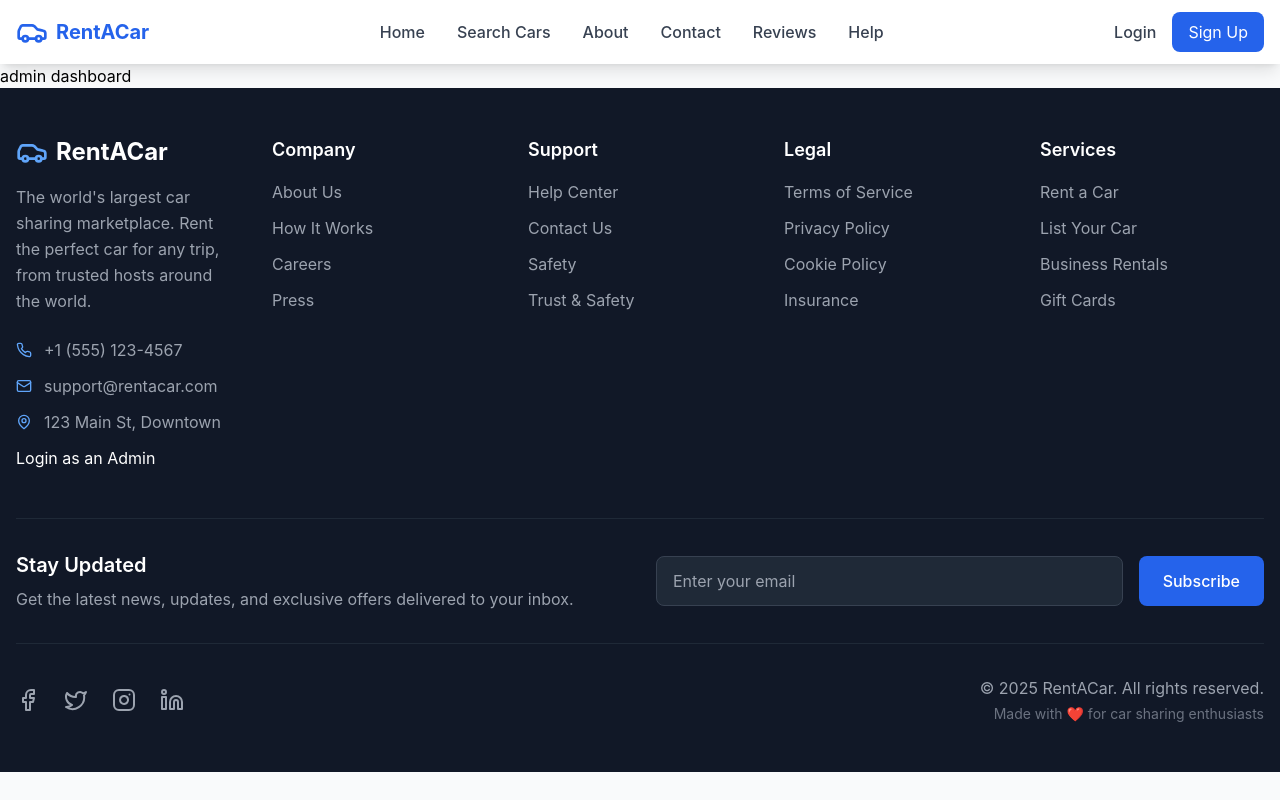
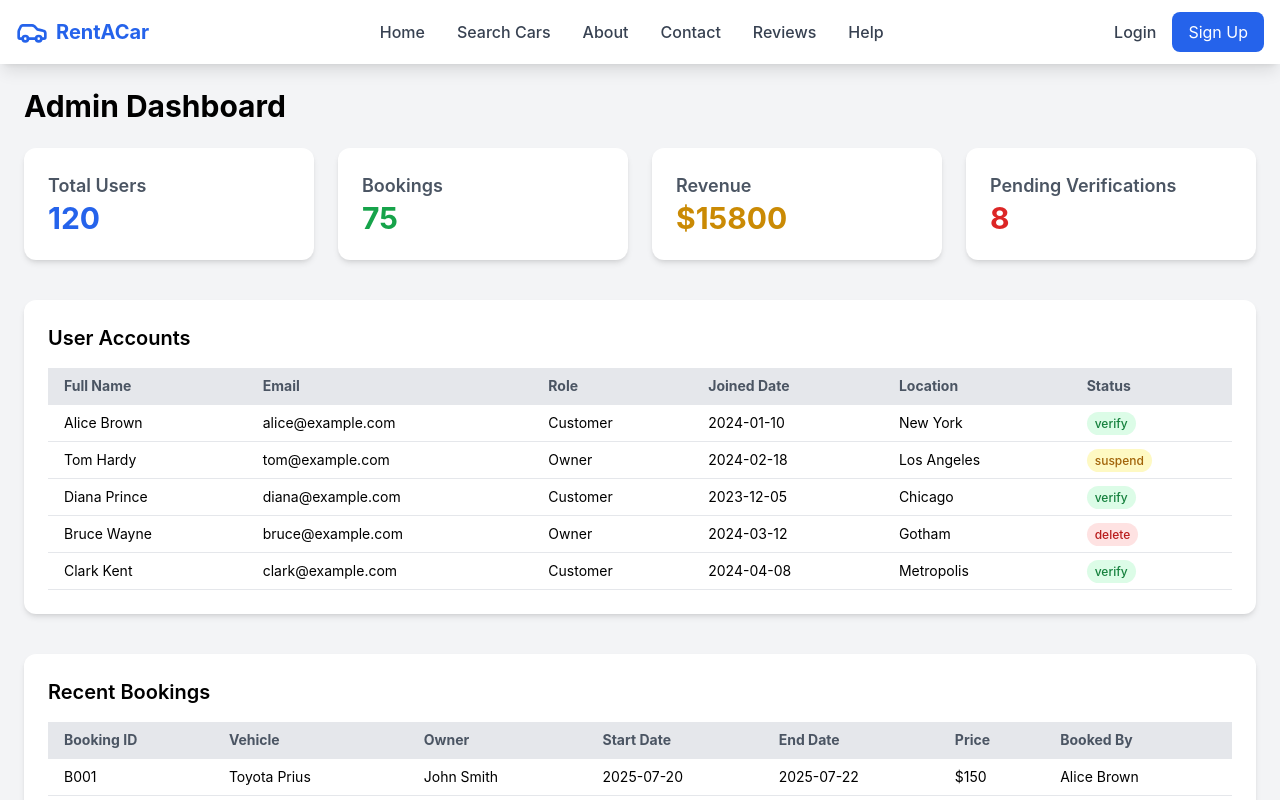
Before and after one commit to Wolferlk/RentAcar_peoject, a React (Vite) app in the folder Web/: page /admin-dashboard in a window 1280 px wide. Shown: the top 800 px of the page. Built offline with nearby package versions, Linux system fonts and the light colour scheme.

Commit message:
Create admin dashboard

```diff
--- a/Web/src/pages/Dashboard/AdminDashboard.tsx
+++ b/Web/src/pages/Dashboard/AdminDashboard.tsx
@@ -1,11 +1,210 @@
-import React from 'react'
+import React from "react";
 
-const AdminDashboard = () => {
+const dummyData = {
+  totalUsers: 120,
+  totalBookings: 75,
+  totalRevenue: 15800,
+  pendingVerifications: 8,
+};
+
+const userAccounts = [
+  {
+    id: "U001",
+    fullName: "Alice Brown",
+    email: "alice@example.com",
+    role: "customer",
+    joinedDate: "2024-01-10",
+    location: "New York",
+    status: "verify",
+  },
+  {
+    id: "U002",
+    fullName: "Tom Hardy",
+    email: "tom@example.com",
+    role: "owner",
+    joinedDate: "2024-02-18",
+    location: "Los Angeles",
+    status: "suspend",
+  },
+  {
+    id: "U003",
+    fullName: "Diana Prince",
+    email: "diana@example.com",
+    role: "customer",
+    joinedDate: "2023-12-05",
+    location: "Chicago",
+    status: "verify",
+  },
+  {
+    id: "U004",
+    fullName: "Bruce Wayne",
+    email: "bruce@example.com",
+    role: "owner",
+    joinedDate: "2024-03-12",
+    location: "Gotham",
+    status: "delete",
+  },
+  {
+    id: "U005",
+    fullName: "Clark Kent",
+    email: "clark@example.com",
+    role: "customer",
+    joinedDate: "2024-04-08",
+    location: "Metropolis",
+    status: "verify",
+  },
+];
+
+const recentBookings = [
+  {
+    id: "B001",
+    vehicleName: "Toyota Prius",
+    owner: "John Smith",
+    startDate: "2025-07-20",
+    endDate: "2025-07-22",
+    price: 150,
+    bookedBy: "Alice Brown",
+  },
+  {
+    id: "B002",
+    vehicleName: "Honda Civic",
+    owner: "Sarah Lee",
+    startDate: "2025-07-19",
+    endDate: "2025-07-21",
+    price: 180,
+    bookedBy: "Tom Hardy",
+  },
+  {
+    id: "B003",
+    vehicleName: "Tesla Model 3",
+    owner: "Michael Ray",
+    startDate: "2025-07-18",
+    endDate: "2025-07-20",
+    price: 250,
+    bookedBy: "Diana Prince",
+  },
+  {
+    id: "B004",
+    vehicleName: "Ford Ranger",
+    owner: "James Dean",
+    startDate: "2025-07-17",
+    endDate: "2025-07-19",
+    price: 140,
+    bookedBy: "Bruce Wayne",
+  },
+  {
+    id: "B005",
+    vehicleName: "BMW X5",
+    owner: "Peter Parker",
+    startDate: "2025-07-15",
+    endDate: "2025-07-17",
+    price: 300,
+    bookedBy: "Clark Kent",
+  },
+];
+
+const AdminDashboard: React.FC = () => {
   return (
-    <div>
-      <h1>admin dashboard</h1>
+    <div className="min-h-screen bg-gray-100 p-6">
+      <h1 className="text-3xl font-bold mb-6">Admin Dashboard</h1>
+
+      {/* Summary Cards */}
+      <div className="grid grid-cols-1 md:grid-cols-2 lg:grid-cols-4 gap-6 mb-10">
+        <div className="bg-white p-6 rounded-xl shadow-md">
+          <h2 className="text-lg font-semibold text-gray-600">Total Users</h2>
+          <p className="text-3xl font-bold text-blue-600">{dummyData.totalUsers}</p>
+        </div>
+        <div className="bg-white p-6 rounded-xl shadow-md">
+          <h2 className="text-lg font-semibold text-gray-600">Bookings</h2>
+          <p className="text-3xl font-bold text-green-600">{dummyData.totalBookings}</p>
+        </div>
+        <div className="bg-white p-6 rounded-xl shadow-md">
+          <h2 className="text-lg font-semibold text-gray-600">Revenue</h2>
+          <p className="text-3xl font-bold text-yellow-600">${dummyData.totalRevenue}</p>
+        </div>
+        <div className="bg-white p-6 rounded-xl shadow-md">
+          <h2 className="text-lg font-semibold text-gray-600">Pending Verifications</h2>
+          <p className="text-3xl font-bold text-red-600">{dummyData.pendingVerifications}</p>
+        </div>
+      </div>
+
+      {/* User Accounts Table */}
+      <div className="bg-white rounded-xl shadow-md p-6 mb-10">
+        <h2 className="text-xl font-semibold mb-4">User Accounts</h2>
+        <div className="overflow-x-auto">
+          <table className="min-w-full table-auto border-collapse text-sm">
+            <thead>
+              <tr className="bg-gray-200 text-left text-gray-600">
+                <th className="px-4 py-2 border-b">Full Name</th>
+                <th className="px-4 py-2 border-b">Email</th>
+                <th className="px-4 py-2 border-b">Role</th>
+                <th className="px-4 py-2 border-b">Joined Date</th>
+                <th className="px-4 py-2 border-b">Location</th>
+                <th className="px-4 py-2 border-b">Status</th>
+              </tr>
+            </thead>
+            <tbody>
+              {userAccounts.map((user) => (
+                <tr key={user.id} className="hover:bg-gray-100">
+                  <td className="px-4 py-2 border-b">{user.fullName}</td>
+                  <td className="px-4 py-2 border-b">{user.email}</td>
+                  <td className="px-4 py-2 border-b capitalize">{user.role}</td>
+                  <td className="px-4 py-2 border-b">{user.joinedDate}</td>
+                  <td className="px-4 py-2 border-b">{user.location}</td>
+                  <td className="px-4 py-2 border-b">
+                    <span
+                      className={`px-2 py-1 rounded-full text-xs font-medium ${
+                        user.status === "verify"
+                          ? "bg-green-100 text-green-700"
+                          : user.status === "suspend"
+                          ? "bg-yellow-100 text-yellow-700"
+                          : "bg-red-100 text-red-700"
+                      }`}
+                    >
+                      {user.status}
+                    </span>
+                  </td>
+                </tr>
+              ))}
+            </tbody>
+          </table>
+        </div>
+      </div>
+
+      {/* Recent Bookings Table */}
+      <div className="bg-white rounded-xl shadow-md p-6">
+        <h2 className="text-xl font-semibold mb-4">Recent Bookings</h2>
+        <div className="overflow-x-auto">
+          <table className="min-w-full table-auto border-collapse text-sm">
+            <thead>
+              <tr className="bg-gray-200 text-left text-gray-600">
+                <th className="px-4 py-2 border-b">Booking ID</th>
+                <th className="px-4 py-2 border-b">Vehicle</th>
+                <th className="px-4 py-2 border-b">Owner</th>
+                <th className="px-4 py-2 border-b">Start Date</th>
+                <th className="px-4 py-2 border-b">End Date</th>
+                <th className="px-4 py-2 border-b">Price</th>
+                <th className="px-4 py-2 border-b">Booked By</th>
+              </tr>
+            </thead>
+            <tbody>
+              {recentBookings.map((booking) => (
+                <tr key={booking.id} className="hover:bg-gray-100">
+                  <td className="px-4 py-2 border-b">{booking.id}</td>
+                  <td className="px-4 py-2 border-b">{booking.vehicleName}</td>
+                  <td className="px-4 py-2 border-b">{booking.owner}</td>
+                  <td className="px-4 py-2 border-b">{booking.startDate}</td>
+                  <td className="px-4 py-2 border-b">{booking.endDate}</td>
+                  <td className="px-4 py-2 border-b">${booking.price}</td>
+                  <td className="px-4 py-2 border-b">{booking.bookedBy}</td>
+                </tr>
+              ))}
+            </tbody>
+          </table>
+        </div>
+      </div>
     </div>
-  )
-}
+  );
+};
 
-export default AdminDashboard
+export default AdminDashboard;
```
